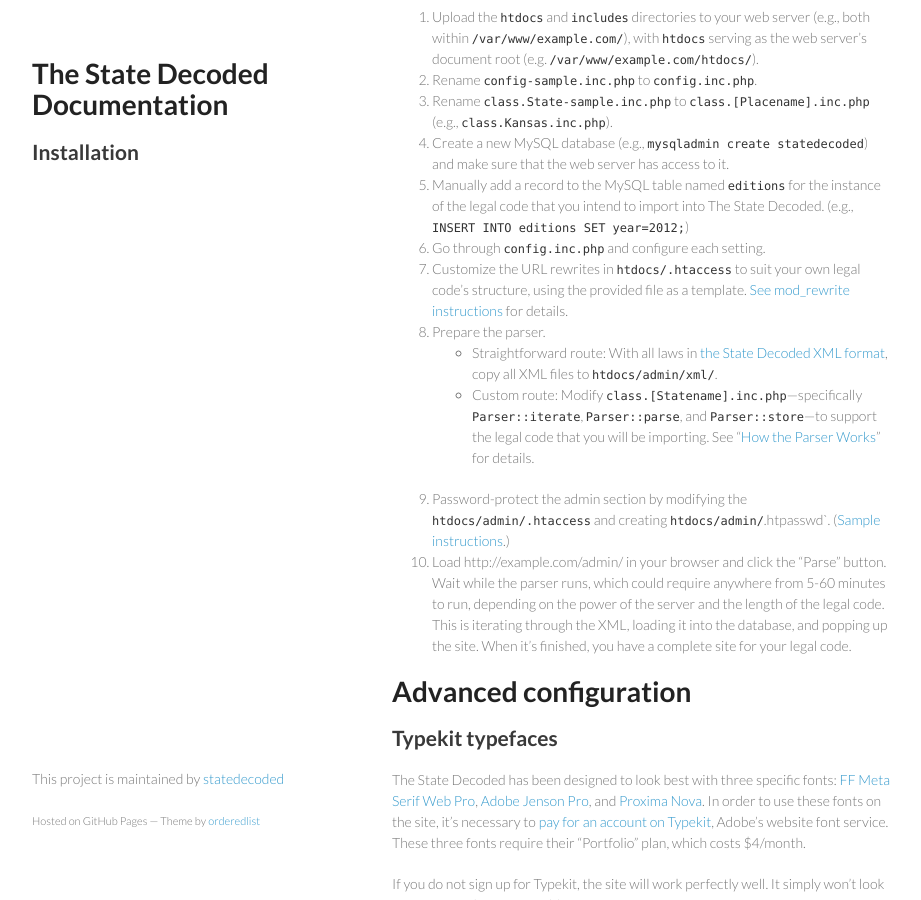
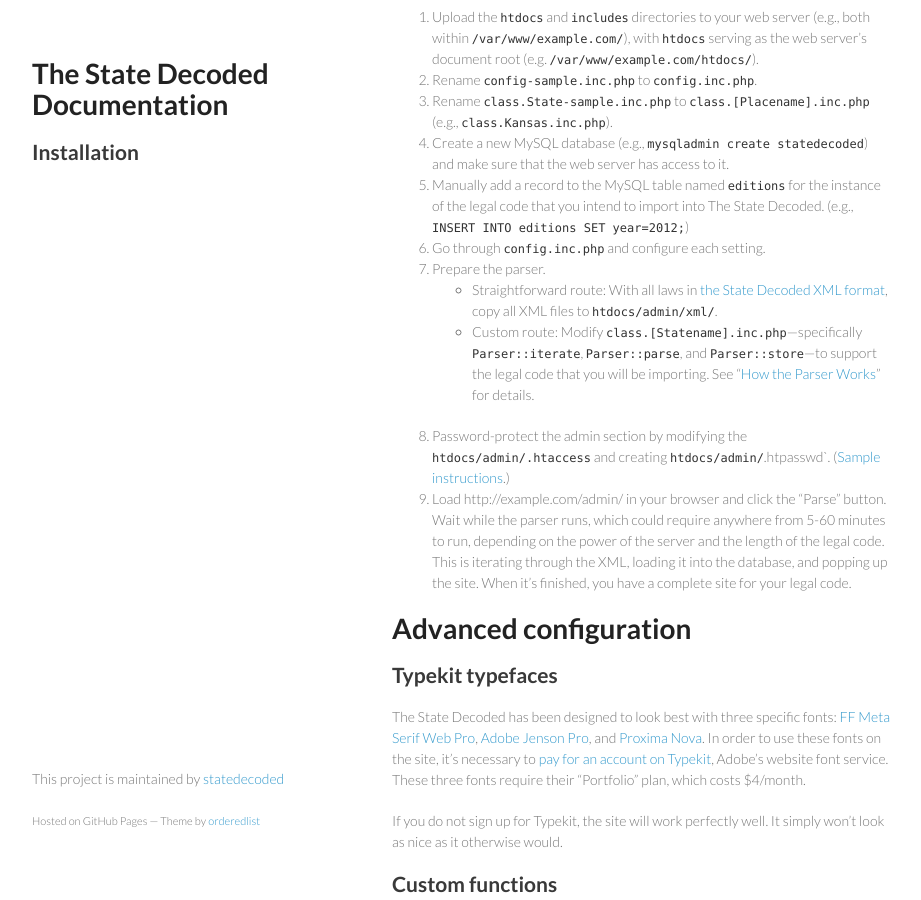
Before and after one commit to statedecoded/documentation, a Jekyll site: the page built from installation.md, in a window 1280 px wide and 900 px high, scrolled down 716 px. Shown: the whole window, without its empty margins (178-1099 px from the left). Built offline with Jekyll 4.4.1, drawn with Linux system fonts in a browser that asks for light colours.

Commit message:
There's no longer a need to customize .htaccess

```diff
--- a/installation.md
+++ b/installation.md
@@ -32,7 +32,6 @@ Here is the process of configuring the beta version of The State Decoded. (Most
 1. Create a new MySQL database (e.g., `mysqladmin create statedecoded`) and make sure that the web server has access to it.
 1. Manually add a record to the MySQL table named `editions` for the instance of the legal code that you intend to import into The State Decoded. (e.g., `INSERT INTO editions SET year=2012;`)
 1. Go through `config.inc.php` and configure each setting.
-1. Customize the URL rewrites in `htdocs/.htaccess` to suit your own legal code's structure, using the provided file as a template. [See mod_rewrite instructions](http://httpd.apache.org/docs/current/mod/mod_rewrite.html) for details.
 1. Prepare the parser.
 	* Straightforward route: With all laws in [the State Decoded XML format](xml-format.html), copy all XML files to `htdocs/admin/xml/`.
 	* Custom route: Modify `class.[Statename].inc.php`—specifically `Parser::iterate`, `Parser::parse`, and `Parser::store`—to support the legal code that you will be importing. See "[How the Parser Works](parser.html)" for details.
```
